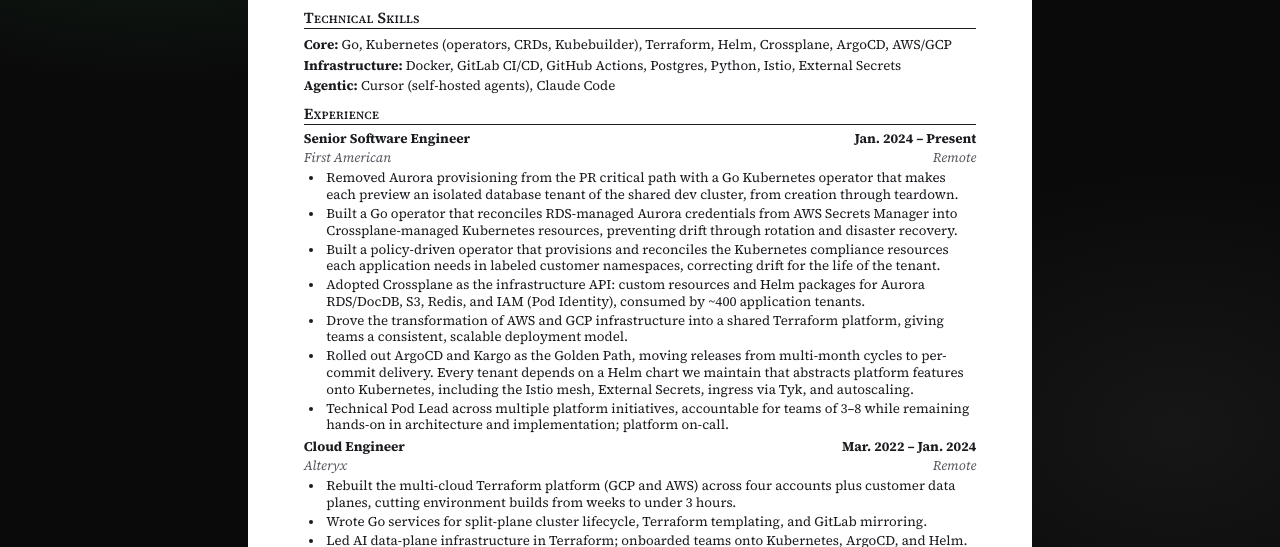
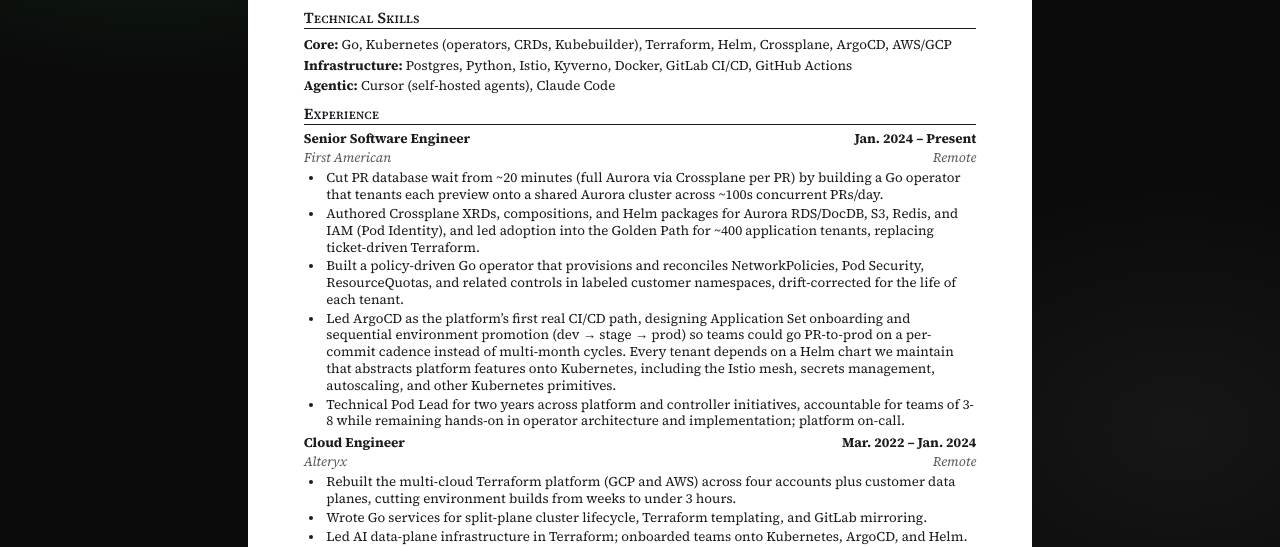
Before and after one commit to bpalko/palko-dev, an Astro site: page /resume in a window 1280 px wide. Shown: the part 251-798 px from the top of the page. Built offline with nearby package versions, Linux system fonts and the light colour scheme; Astro itself is replaced by a stand-in of ours.

Commit message:
feat: sharpen resume bullets and skills (#3)

```diff
--- a/src/components/Resume.astro
+++ b/src/components/Resume.astro
@@ -11,7 +11,7 @@
     <h2>Technical Skills</h2>
     <ul class="skills">
       <li><b>Core:</b> Go, Kubernetes (operators, CRDs, Kubebuilder), Terraform, Helm, Crossplane, ArgoCD, AWS/GCP</li>
-      <li><b>Infrastructure:</b> Docker, GitLab CI/CD, GitHub Actions, Postgres, Python, Istio, External Secrets</li>
+      <li><b>Infrastructure:</b> Postgres, Python, Istio, Kyverno, Docker, GitLab CI/CD, GitHub Actions</li>
       <li><b>Agentic:</b> Cursor (self-hosted agents), Claude Code</li>
     </ul>
   </section>
@@ -21,13 +21,11 @@
       <div class="row"><span class="left"><b>Senior Software Engineer</b></span><span class="right">Jan. 2024 – Present</span></div>
       <div class="row sub"><span class="left"><i>First American</i></span><span class="right">Remote</span></div>
       <ul class="bullets">
-        <li>Removed Aurora provisioning from the PR critical path with a Go Kubernetes operator that makes each preview an isolated database tenant of the shared dev cluster, from creation through teardown.</li>
-        <li>Built a Go operator that reconciles RDS-managed Aurora credentials from AWS Secrets Manager into Crossplane-managed Kubernetes resources, preventing drift through rotation and disaster recovery.</li>
-        <li>Built a policy-driven operator that provisions and reconciles the Kubernetes compliance resources each application needs in labeled customer namespaces, correcting drift for the life of the tenant.</li>
-        <li>Adopted Crossplane as the infrastructure API: custom resources and Helm packages for Aurora RDS/DocDB, S3, Redis, and IAM (Pod Identity), consumed by ~400 application tenants.</li>
-        <li>Drove the transformation of AWS and GCP infrastructure into a shared Terraform platform, giving teams a consistent, scalable deployment model.</li>
-        <li>Rolled out ArgoCD and Kargo as the Golden Path, moving releases from multi-month cycles to per-commit delivery. Every tenant depends on a Helm chart we maintain that abstracts platform features onto Kubernetes, including the Istio mesh, External Secrets, ingress via Tyk, and autoscaling.</li>
-        <li>Technical Pod Lead across multiple platform initiatives, accountable for teams of 3–8 while remaining hands-on in architecture and implementation; platform on-call.</li>
+        <li>Cut PR database wait from ~20 minutes (full Aurora via Crossplane per PR) by building a Go operator that tenants each preview onto a shared Aurora cluster across ~100s concurrent PRs/day.</li>
+        <li>Authored Crossplane XRDs, compositions, and Helm packages for Aurora RDS/DocDB, S3, Redis, and IAM (Pod Identity), and led adoption into the Golden Path for ~400 application tenants, replacing ticket-driven Terraform.</li>
+        <li>Built a policy-driven Go operator that provisions and reconciles NetworkPolicies, Pod Security, ResourceQuotas, and related controls in labeled customer namespaces, drift-corrected for the life of each tenant.</li>
+        <li>Led ArgoCD as the platform’s first real CI/CD path, designing Application Set onboarding and sequential environment promotion (dev → stage → prod) so teams could go PR-to-prod on a per-commit cadence instead of multi-month cycles. Every tenant depends on a Helm chart we maintain that abstracts platform features onto Kubernetes, including the Istio mesh, secrets management, autoscaling, and other Kubernetes primitives.</li>
+        <li>Technical Pod Lead for two years across platform and controller initiatives, accountable for teams of 3-8 while remaining hands-on in operator architecture and implementation; platform on-call.</li>
       </ul>
     </div>
     <div class="entry">
```
Also changed, not shown: 1 other file.
